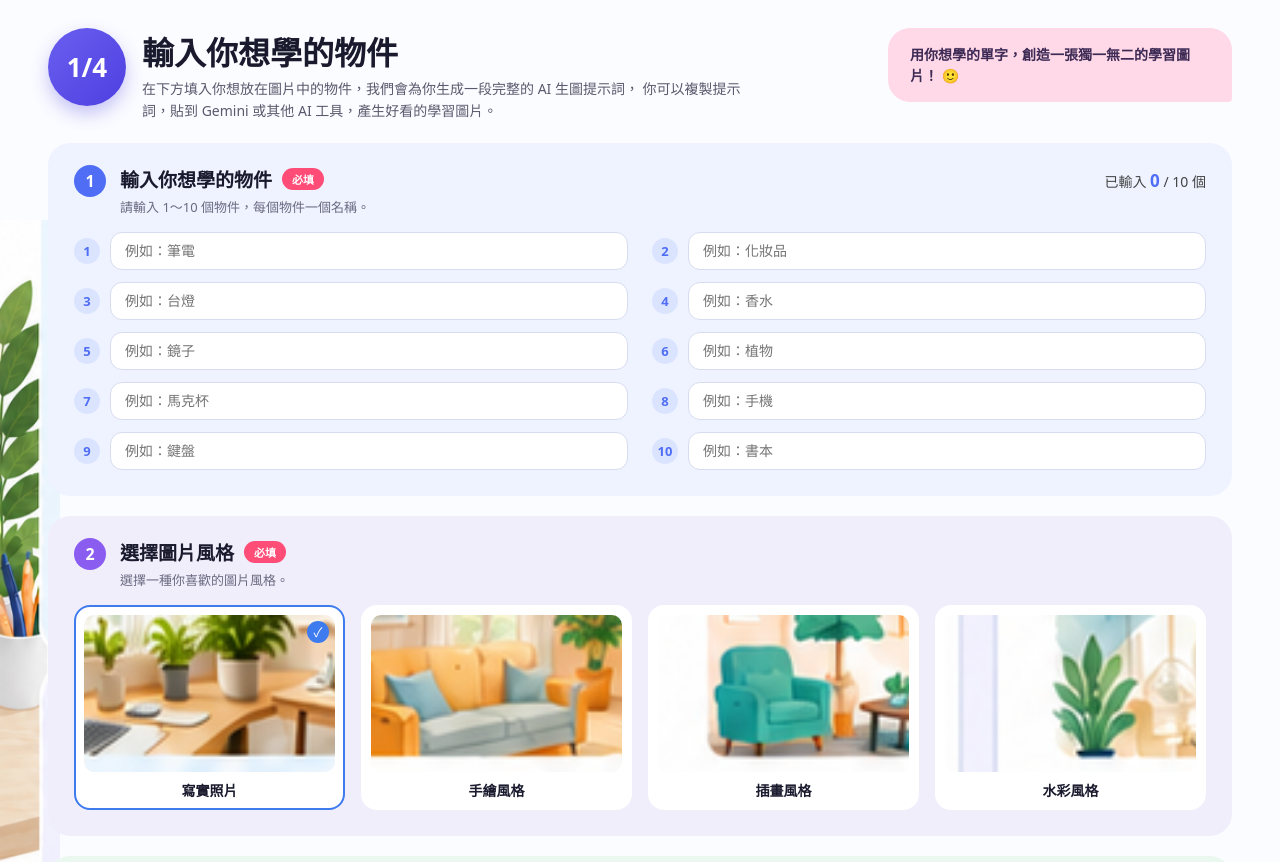
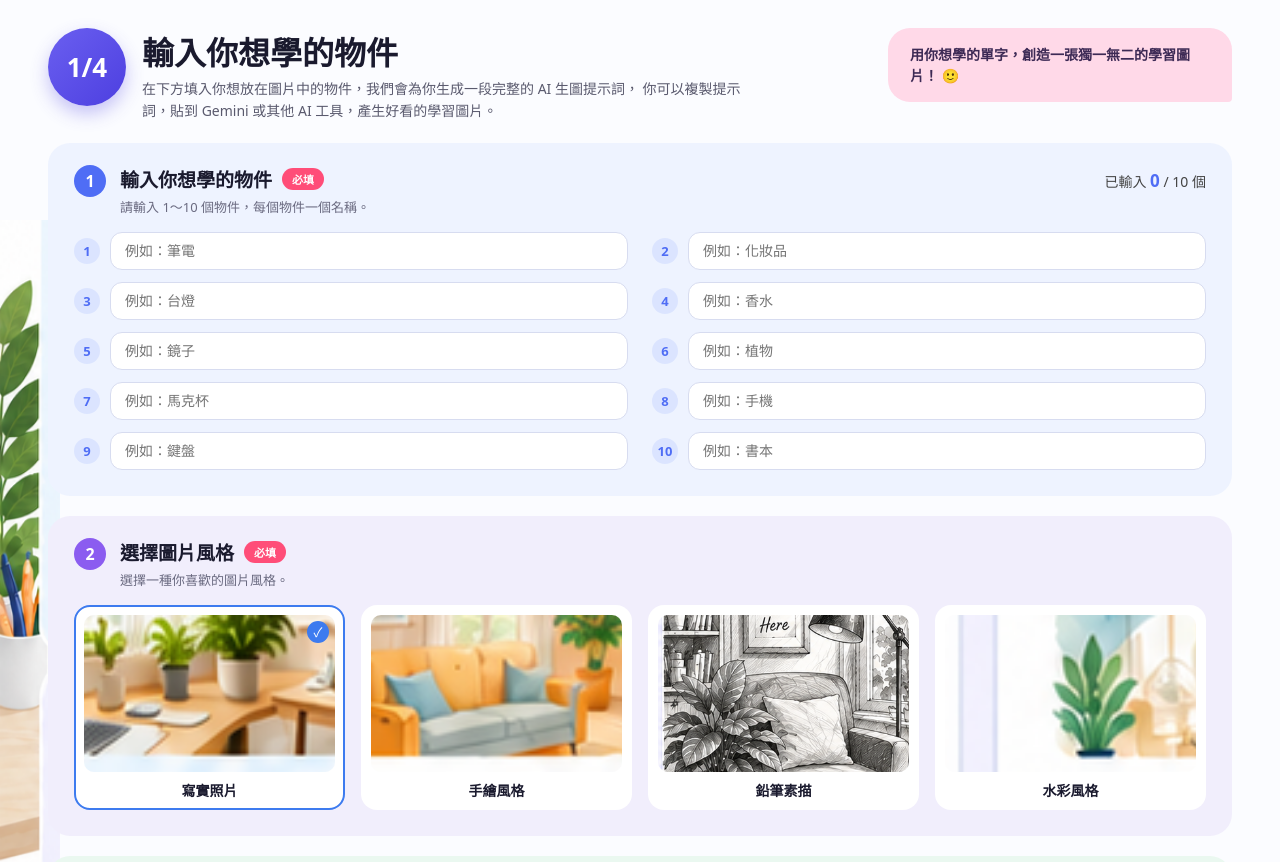
Before and after one commit to teresa-momochi/wowcow, a React (Vite) app: page /ai-helper/step1 in a window 1280 px wide. Shown: the top 862 px of the page. Built offline with nearby package versions, Linux system fonts and the light colour scheme; no server answers; the database is empty.

Commit message:
Task 04：插畫風格改為鉛筆素描

```diff
--- a/src/pages/promptTemplate.js
+++ b/src/pages/promptTemplate.js
@@ -4,7 +4,7 @@
 export const STYLE_OPTIONS = [
   { id: 'realistic', label: '寫實照片', thumb: '/assets/style-realistic.png' },
   { id: 'handdrawn', label: '手繪風格', thumb: '/assets/style-handdrawn.png' },
-  { id: 'illustration', label: '插畫風格', thumb: '/assets/style-illustration.png' },
+  { id: 'pencil', label: '鉛筆素描', thumb: '/assets/style-pencil.png' },
   { id: 'watercolor', label: '水彩風格', thumb: '/assets/style-watercolor.png' },
 ]
 
```
